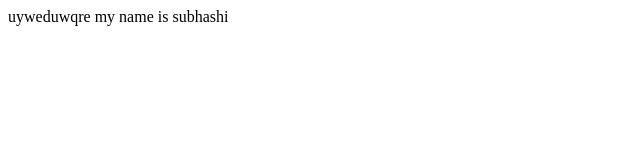
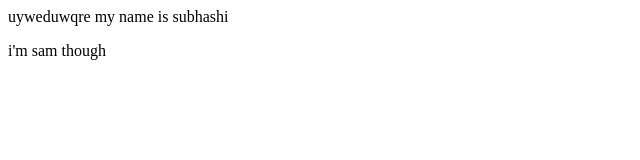
Before and after one commit to subhashi-dissanayake/hello-world, a plain HTML site: page index.html in a window 1280 px wide. Shown: the full height of the page, 0-640 px from the left. Drawn offline with Linux system fonts and the light colour scheme.

Commit message:
Update index.html

```diff
--- a/index.html
+++ b/index.html
@@ -1 +1,2 @@
 <p>uyweduwqre my name is subhashi </p>
+<p> i'm sam though</p>
```
